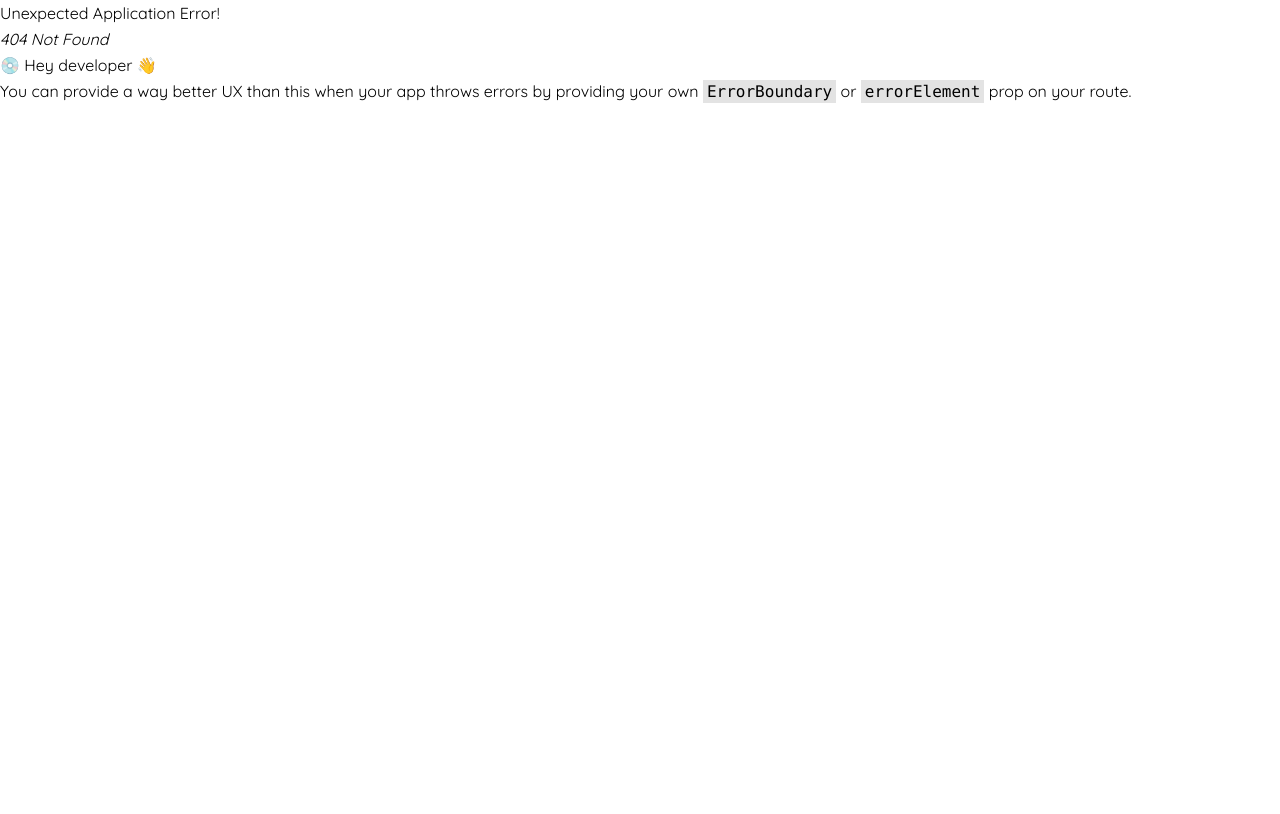
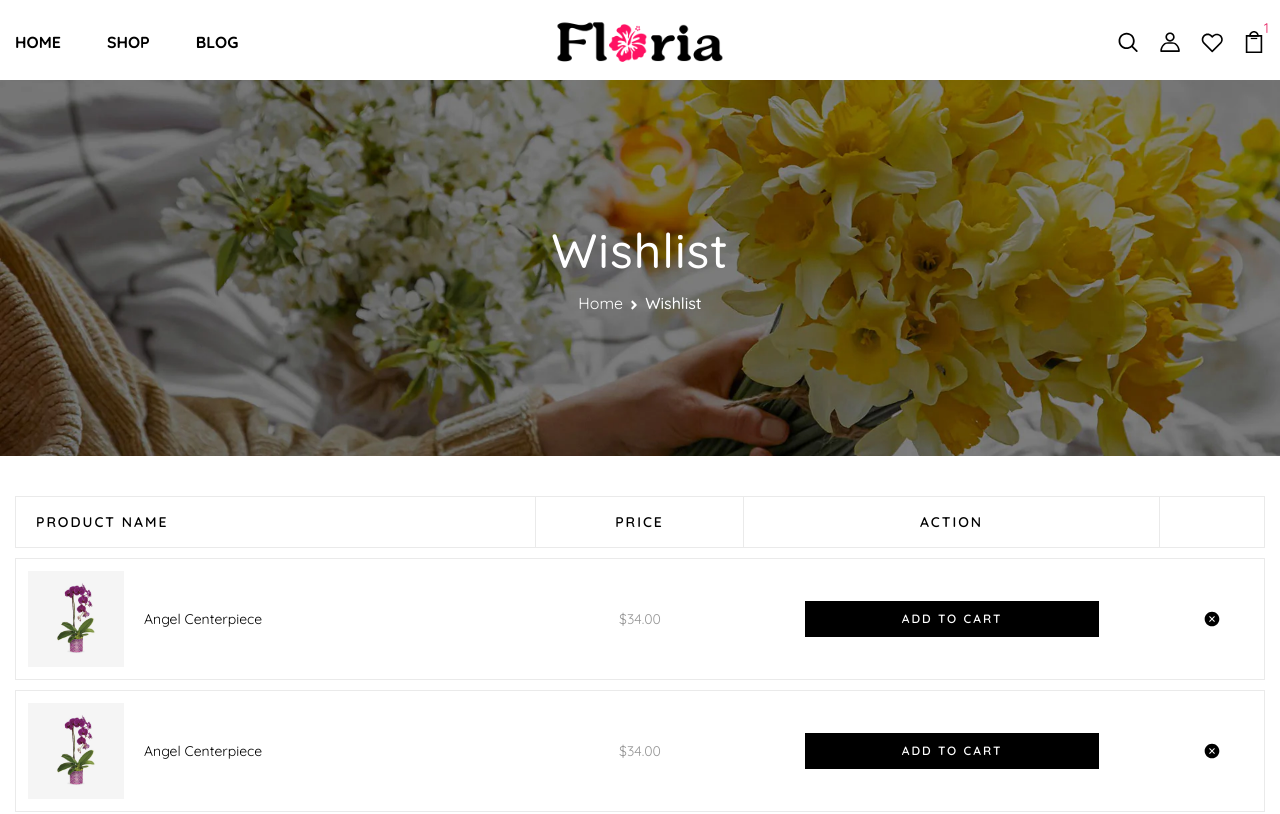
Before and after one commit to grenno1606/FloriaStore, a React (Vite) app: page /wishlist in a window 1280 px wide. Before the commit this address had no page. Shown: the top 814 px of the page. Built offline with nearby package versions, Linux system fonts and the light colour scheme.

Commit message:
feat: add wishlist page layout and components

```diff
--- /dev/null
+++ b/src/components/products/ProductWishlist.jsx
@@ -0,0 +1,44 @@
+import { Link } from "react-router";
+import { Button } from "../buttons/Button";
+import { GoXCircleFill } from "react-icons/go";
+
+export const ProductWishlist = ({ img, name, price }) => {
+  return (
+    <div className="flex flex-col justify-center border border-gray-300 mb-2.5 *:p-3 md:flex-row">
+      <ul className="flex justify-between md:w-5/12">
+        <li className="text-xs text-black md:hidden">Product Name</li>
+        <li className="flex gap-5 flex-col items-end md:w-full md:flex-row md:items-center">
+          <Link to="">
+            <img className="w-24 h-24" src={img} alt="image product" />
+          </Link>
+          <Link
+            to=""
+            className="text-[14px] text-black cursor-pointer hover:text-pink-dark"
+          >
+            {name}
+          </Link>
+        </li>
+      </ul>
+      <ul className="flex justify-between md:w-1/6 md:items-center">
+        <li className="text-xs text-black md:hidden">Product Price</li>
+        <li className="text-[14px] text-gray-600 md:w-full md:flex md:justify-center">
+          {price}
+        </li>
+      </ul>
+      <ul className="flex justify-between md:w-1/3 md:items-center">
+        <li className="text-xs text-black md:hidden">Action</li>
+        <li className="md:w-full md:flex md:justify-center">
+          <Button color="primary" size="xs" className="md:w-3/4">
+            ADD TO CART
+          </Button>
+        </li>
+      </ul>
+      <ul className="flex justify-between md:w-1/12 md:items-center">
+        <li className="text-xs text-black md:hidden">Remove</li>
+        <li className="md:w-full md:flex md:justify-center">
+          <GoXCircleFill className="cursor-pointer hover:text-pink-dark" />
+        </li>
+      </ul>
+    </div>
+  );
+};
--- /dev/null
+++ b/src/pages/WishlistPage.jsx
@@ -0,0 +1,41 @@
+import { Button } from "../components/buttons/Button";
+import { Breadcrumb } from "../components/common/Breadcrumb";
+import { ProductWishlist } from "../components/products/ProductWishlist";
+import { IMG_PRODUCT } from "../contants/images";
+
+export const WishlistPage = () => {
+  return (
+    <div className="mt-16 xl:mt-20">
+      <Breadcrumb>Wishlist</Breadcrumb>
+      <div className="wrapper py-10">
+        <ul className="border border-gray-300 *:py-[15px] *:px-5 text-sm font-semibold tracking-[2px] hidden md:flex mb-2.5">
+          <li className="w-5/12 uppercase border-r border-r-gray-300">
+            Product Name
+          </li>
+          <li className="w-1/6 uppercase flex justify-center border-r border-r-gray-300">
+            Price
+          </li>
+          <li className="w-1/3 uppercase flex justify-center border-r border-r-gray-300">
+            Action
+          </li>
+          <li className="w-1/12 uppercase"></li>
+        </ul>
+        <div>
+          <ProductWishlist
+            img={IMG_PRODUCT}
+            name={"Angel Centerpiece"}
+            price={"$34.00"}
+          ></ProductWishlist>
+          <ProductWishlist
+            img={IMG_PRODUCT}
+            name={"Angel Centerpiece"}
+            price={"$34.00"}
+          ></ProductWishlist>
+        </div>
+        <div className="my-6 flex justify-center">
+          <Button color="secondary">Continue shopping</Button>
+        </div>
+      </div>
+    </div>
+  );
+};
--- a/src/router/createRouterApp.js
+++ b/src/router/createRouterApp.js
@@ -4,6 +4,7 @@ import { HomePage } from "../pages/HomePage";
 import { ProductsPage } from "../pages/ProductsPage";
 import { ProductDetail } from "../pages/ProductDetail";
 import { ShoppingCartPage } from "../pages/ShoppingCartPage";
+import { WishlistPage } from "../pages/WishlistPage";
 
 export const createRouterApp = () => {
   return createBrowserRouter([
@@ -13,6 +14,7 @@ export const createRouterApp = () => {
         { path: "/", Component: HomePage },
         { path: "/products", Component: ProductsPage },
         { path: "/product", Component: ProductDetail },
+        { path: "/wishlist", Component: WishlistPage },
         { path: "/cart", Component: ShoppingCartPage },
       ],
     },
```
